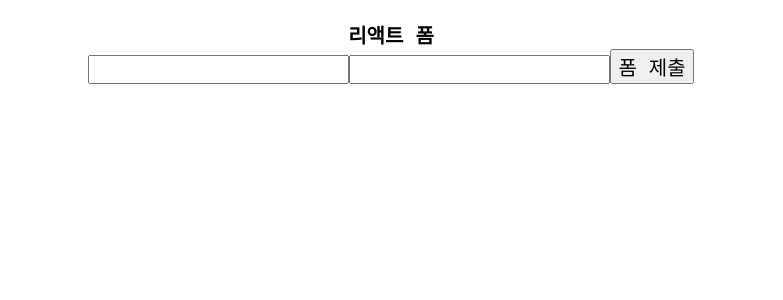
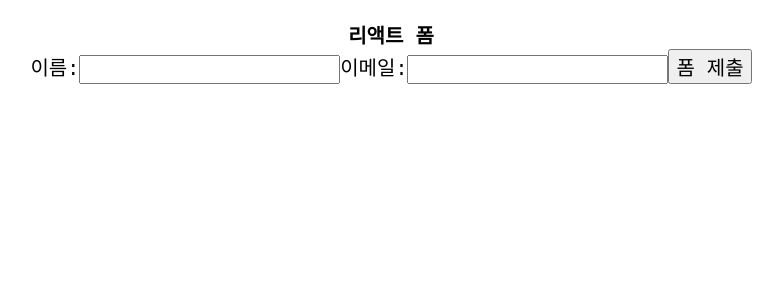
Before and after one commit to osparking/react-exercise2, a React (Vite) app: page / in a window 1280 px wide. Shown: the top 300 px of the page, without its empty margins (249-1032 px from the left). Built offline with nearby package versions, Linux system fonts and the light colour scheme.

Commit message:
surround two input tags using label tag

```diff
--- a/src/App.jsx
+++ b/src/App.jsx
@@ -31,14 +31,18 @@ function App() {
     <div>
       <h1>리액트 폼</h1>
       <form onSubmit={handleSubmit}>
-        <input
+        <label>이름:
+          <input
           type='text' name='name'
           value={formData.name}
           onChange={handleChange}/>
-        <input
+        </label>
+        <label>이메일:
+          <input
           type='email' name='email'
           value={formData.email}
           onChange={handleChange}/>
+        </label>
         <button type="submit">폼 제출</button>
       </form>
     </div>
```
